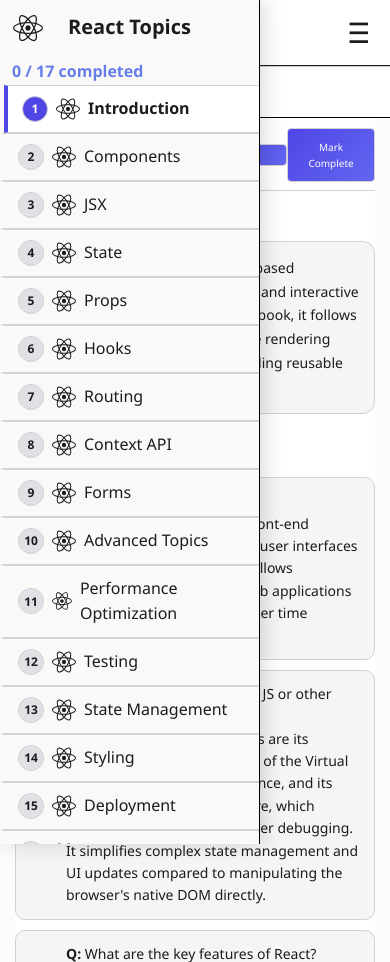
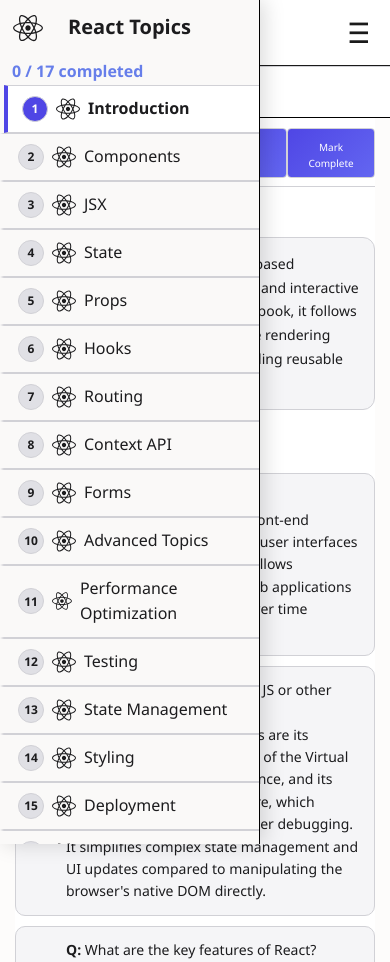
Before and after one commit to sshadulla22/SelfDev-Learning--Platform, a React (Create React App) app: page / in a window 390 px wide. Built offline with nearby package versions, Linux system fonts and the light colour scheme.

Commit message:
Adjust complete button dimensions and padding

```diff
--- a/src/Components/TechStack/Global.css
+++ b/src/Components/TechStack/Global.css
@@ -572,9 +572,11 @@
   }
 
   .complete-btn {
-    width: 100%;
+    width: 100px;
+    height: 50px;
     margin-right: 0;
-    padding: 12px 20px;
+    font-size: 12px;
+    padding: 0px 20px;
   }
 
   .nav-title {
```
